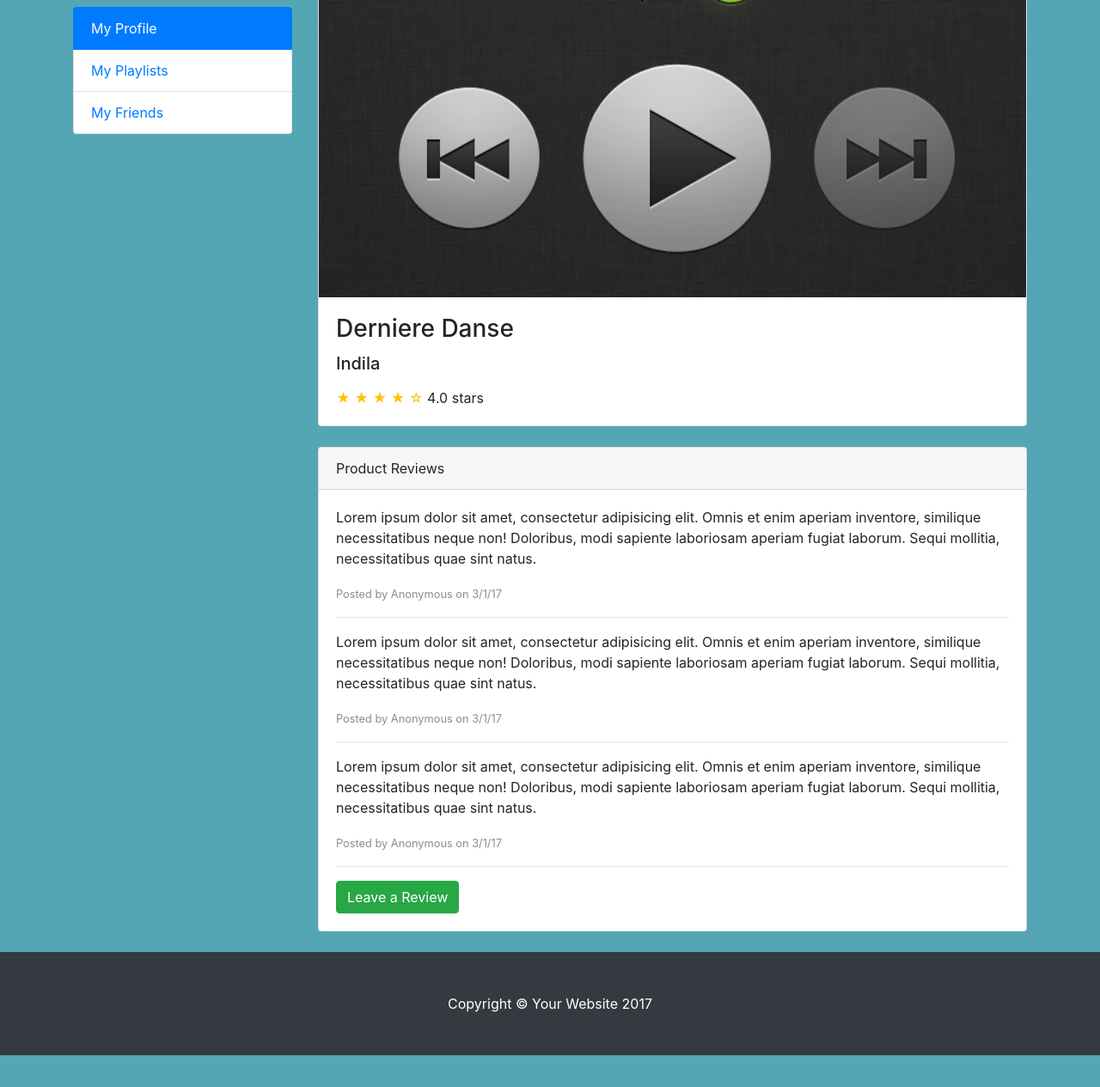
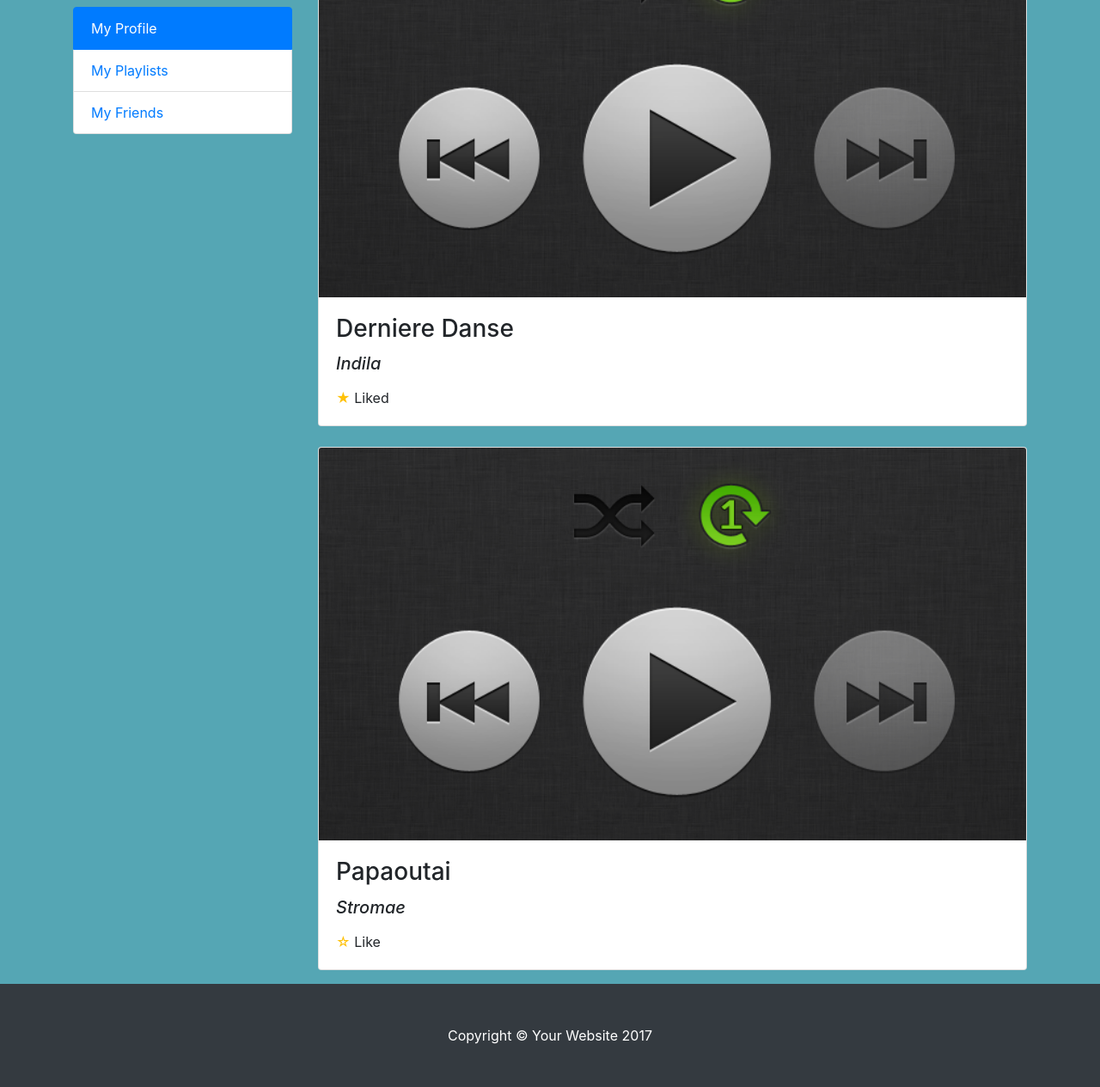
Before and after one commit to JasonDavidoff85/JasonDavidoff85.github.io, a website: page index.html in a window 1280 px wide. Shown: the part 192-1457 px from the top of the page at 86% size. Before the commit the page ends 1420 px from the top, so only its background shows below. Drawn offline with Linux system fonts and the light colour scheme.

Commit message:
Add files via upload

```diff
--- a/index.html
+++ b/index.html
@@ -35,13 +35,13 @@
               </a>
             </li>
             <li class="nav-item">
-              <a class="nav-link" href="#">About</a>
+              <a class="nav-link" href="#">Discover</a>
             </li>
             <li class="nav-item">
-              <a class="nav-link" href="#">Services</a>
+              <a class="nav-link" href="#">Trending</a>
             </li>
             <li class="nav-item">
-              <a class="nav-link" href="#">Contact</a>
+              <a class="nav-link" href="#">Settings</a>
             </li>
           </ul>
         </div>
@@ -66,34 +66,28 @@
         <div class="col-lg-9">
 
           <div class="card mt-4">
-            <img class="card-img-top img-fluid" src="playbutton.png" alt="">
+            <img class="card-img-top img-fluid" src="playbutton.png" height=50% width=50% alt="">
             <div class="card-body">
               <h3 class="card-title">Derniere Danse</h3>
-              <h5>Indila</h5>
+              <h5><i>Indila</i></h5>
               <p class="card-text"></p>
-              <span class="text-warning">&#9733; &#9733; &#9733; &#9733; &#9734;</span>
-              4.0 stars
+              <span class="text-warning">&#9733;</span>
+              Liked
             </div>
           </div>
           <!-- /.card -->
 
-          <div class="card card-outline-secondary my-4">
-            <div class="card-header">
-              Product Reviews
-            </div>
+          <div class="card mt-4">
+            <img class="card-img-top img-fluid" src="playbutton.png" height=50% width=50% alt="">
             <div class="card-body">
-              <p>Lorem ipsum dolor sit amet, consectetur adipisicing elit. Omnis et enim aperiam inventore, similique necessitatibus neque non! Doloribus, modi sapiente laboriosam aperiam fugiat laborum. Sequi mollitia, necessitatibus quae sint natus.</p>
-              <small class="text-muted">Posted by Anonymous on 3/1/17</small>
-              <hr>
-              <p>Lorem ipsum dolor sit amet, consectetur adipisicing elit. Omnis et enim aperiam inventore, similique necessitatibus neque non! Doloribus, modi sapiente laboriosam aperiam fugiat laborum. Sequi mollitia, necessitatibus quae sint natus.</p>
-              <small class="text-muted">Posted by Anonymous on 3/1/17</small>
-              <hr>
-              <p>Lorem ipsum dolor sit amet, consectetur adipisicing elit. Omnis et enim aperiam inventore, similique necessitatibus neque non! Doloribus, modi sapiente laboriosam aperiam fugiat laborum. Sequi mollitia, necessitatibus quae sint natus.</p>
-              <small class="text-muted">Posted by Anonymous on 3/1/17</small>
-              <hr>
-              <a href="#" class="btn btn-success">Leave a Review</a>
+              <h3 class="card-title">Papaoutai</h3>
+              <h5><i>Stromae</i></h5>
+              <p class="card-text"></p>
+              <span class="text-warning">&#9734;</span>
+              Like
             </div>
           </div>
+            <p></p>
           <!-- /.card -->
 
         </div>
```
